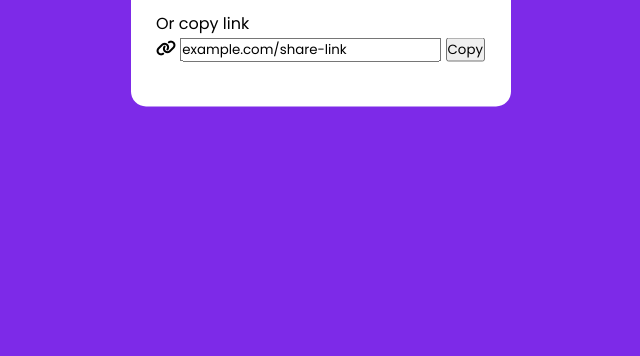
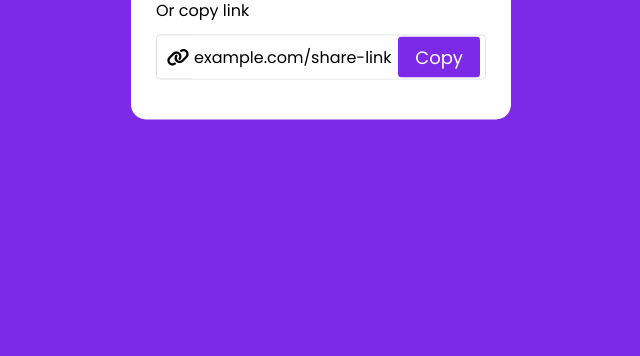
Before and after one commit to mahi1212/Popup-Modal, a plain HTML site: page index.html in a window 1280 px wide. Shown: the part 444-800 px from the top of the page, without its empty margins (319-959 px from the left). Drawn offline with Linux system fonts and the light colour scheme.

Commit message:
html css done

```diff
--- a/index.html
+++ b/index.html
@@ -9,7 +9,8 @@
 	<script src="https://kit.fontawesome.com/5b817a8fd6.js" crossorigin="anonymous"></script>
     <link rel="stylesheet" href="style.css">
 </head>
-<body>
+    <button class="view-modal">View Modal</button>
+
     <div class="popup">
         <header>
             <span>Share Modal</span>
--- a/style.css
+++ b/style.css
@@ -9,17 +9,31 @@
 body{
     background-color: #7d2ae8;
 }
-
-.popup{
+.view-modal, .popup{
     position: absolute;
     top: 50%;
     left: 50%;
+}
+button{
+    padding: 10px 25px;
+    font-size: 18px;
+    color: #7d2ae8;
+    border-radius: 4px;
+    border: 2px solid transparent;
+    cursor: pointer;
+}
+.view-modal{
+    transform: translate(-50%, -50%) scale(1.6);
+}
+.popup{
     transform: translate(-50%, -50%);
     background-color: #fff;
     padding: 25px;
     border-radius: 15px;
     max-width: 380px;
     width: 100%;
+    /* opacity: 0; */
+    pointer-events: none;
 }
 .popup :is( header, .icons){
     display: flex;
@@ -91,3 +105,31 @@ header .close{
     color: #1877F2;
     border-color: #2b3b50;
 }
+
+.content .field{
+    margin: 12px 0 -5px 0;
+    height: 45px;
+    border: 1px solid #e1e1e1;
+    border-radius: 4px;
+    padding: 0 5px;
+    display: flex;
+    justify-content: space-between;
+    align-items: center;
+}
+.field i{
+    width: 50px;
+    text-align: center;
+    font-size: 18px;
+}
+.field input{
+    border: none;
+    outline: none;
+    height: 100%;
+    width: 100%;
+    font-size:16px;
+}
+.field button{
+    padding: 5px 15px;
+    color: #fff;
+    background: #7d2ae8;
+}
```
